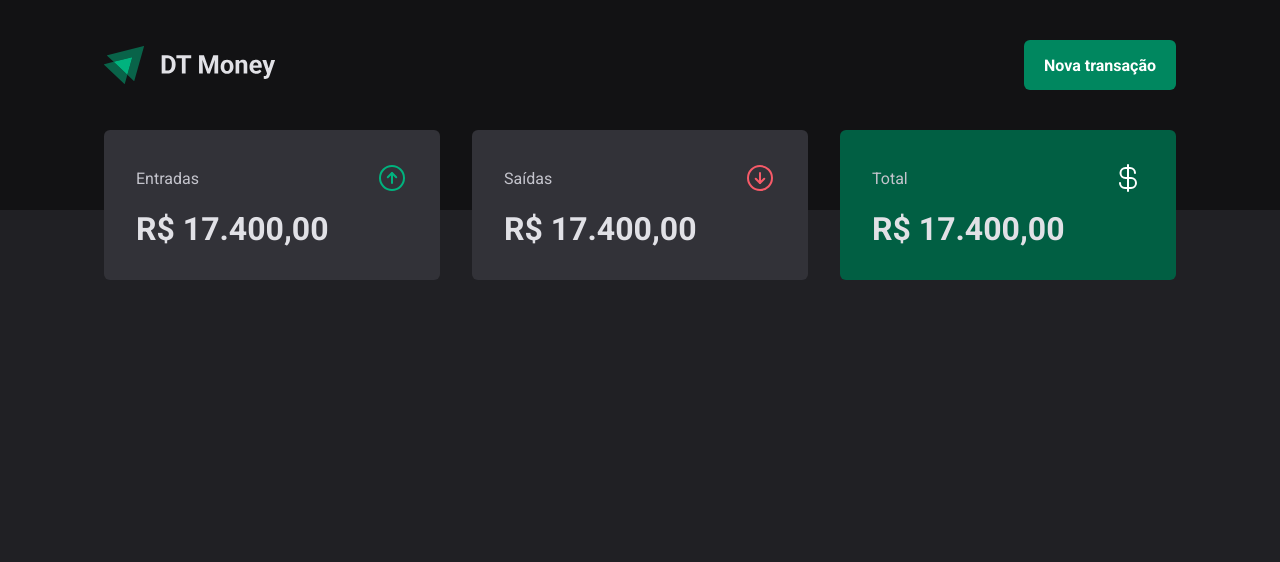
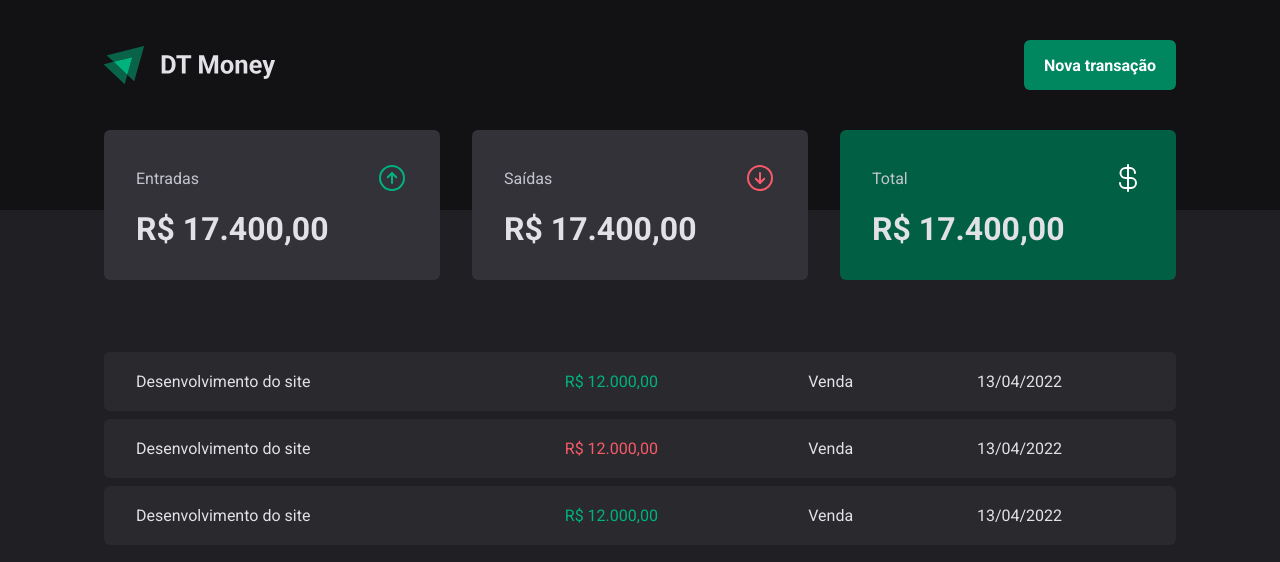
Before and after one commit to rafaelborges26/dtmoney2.0-web, a React (Vite) app: page / in a window 1280 px wide. Shown: the top 562 px of the page. Built offline with nearby package versions, Linux system fonts and the light colour scheme.

Commit message:
feat/Table: add table Transactions

```diff
--- a/src/@types/styled.d.ts
+++ b/src/@types/styles.d.ts
@@ -4,5 +4,5 @@ import { defaultTheme } from "../styles/themes/default";
 type ThemeType = typeof defaultTheme
 
 declare module 'styled-components' {
-    export interface defaultTheme extends ThemeType {}
+    export interface DefaultTheme extends ThemeType {}
 }
--- a/src/components/Summary/index.tsx
+++ b/src/components/Summary/index.tsx
@@ -1,7 +1,5 @@
 import { ArrowCircleDown, ArrowCircleUp, CurrencyDollar } from "phosphor-react"
 import { SummaryCard, SummaryContainer } from "./styles"
-
-export {} from ''
 
 export function Summary() {
     return (
--- a/src/pages/Transactions/index.tsx
+++ b/src/pages/Transactions/index.tsx
@@ -1,11 +1,52 @@
 import { Header } from "../../components/Header";
 import { Summary } from "../../components/Summary";
+import { PriceHighLight, TransactionContainer, TransactionsTable } from "./styles";
 
 export function Transactions() {
     return(
         <div>
             <Header />
             <Summary/>
+
+            <TransactionContainer>
+            <TransactionsTable>
+                <tbody>
+                    <tr>
+                        <td width={'40%'} >Desenvolvimento do site</td>
+                        <td>
+                            <PriceHighLight variant="income">
+                            R$ 12.000,00
+                            </PriceHighLight>
+
+                        </td>
+                        <td>Venda</td>
+                        <td>13/04/2022</td>
+                    </tr>
+
+                    <tr>
+                        <td width={'40%'} >Desenvolvimento do site</td>
+                        <td><PriceHighLight variant="outcome">
+                            R$ 12.000,00
+                            </PriceHighLight></td>
+                        <td>Venda</td>
+                        <td>13/04/2022</td>
+                    </tr>
+
+                    <tr>
+                        <td width={'40%'}>
+                            Desenvolvimento do site
+                        </td>
+                        <td>
+                            <PriceHighLight variant="income">
+                                R$ 12.000,00
+                            </PriceHighLight>
+                        </td>
+                        <td>Venda</td>
+                        <td>13/04/2022</td>
+                    </tr>
+                </tbody>
+            </TransactionsTable>
+            </TransactionContainer>
         </div>
     )
 }
--- a/src/pages/Transactions/styles.ts
+++ b/src/pages/Transactions/styles.ts
@@ -0,0 +1,41 @@
+import styled from "styled-components";
+
+export const TransactionContainer = styled.main`
+    width: 100%;
+    max-width: 1120px;
+    margin: 4rem auto 0;
+    padding: 0 1.5rem;
+
+`
+
+export const TransactionsTable = styled.table`
+    width: 100%;
+    border-collapse: separate;
+    border-spacing: 0 0.5rem; //separar as bordas da tabela
+    //margin-top: 1.5rem;
+
+    td {
+        padding: 1.25rem 2rem;
+        background: ${props => props.theme["gray-700"]};
+
+        &:first-child {
+            border-top-left-radius: 6px;
+            border-bottom-left-radius: 6px;
+        }
+
+        &:last-child {
+            border-top-right-radius: 6px;
+            border-bottom-right-radius: 6px;
+
+        }
+
+    }
+`
+
+interface PriceHighLightProps {
+    variant: 'income' | 'outcome'
+}
+
+export const PriceHighLight = styled.span<PriceHighLightProps>`
+    color: ${props => props.variant === 'income' ? props.theme["green-300"] : props.theme["red-300"]};
+`
--- a/src/styles/themes/default.ts
+++ b/src/styles/themes/default.ts
@@ -16,4 +16,4 @@ export const defaultTheme = {
     'red-300': '#F75A68',
     'red-500': '#AB222E',
     'red-700': '#7A1921',
-  } as const
+  }
```
